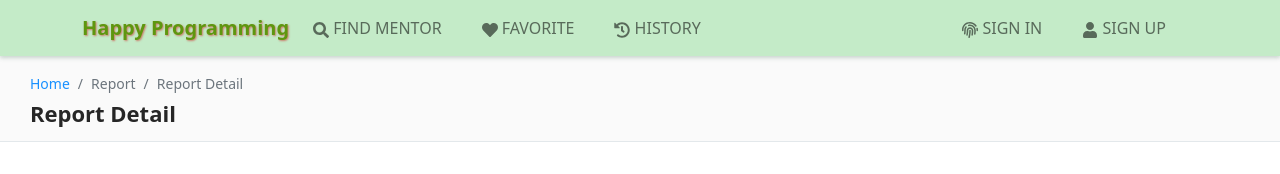
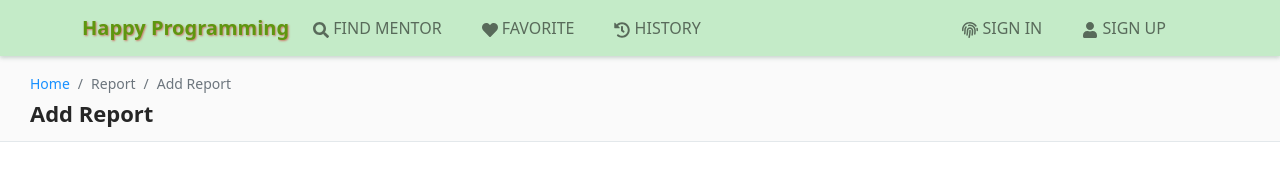
Before and after one commit to ThangBuii/Happy_Programming_Group5, a React (Create React App) app: page /report/add in a window 1280 px wide. Shown: the top 174 px of the page. Built offline with nearby package versions, Linux system fonts and the light colour scheme.

Commit message:
change report add titlr

```diff
--- a/src/pages/report-add/index.js
+++ b/src/pages/report-add/index.js
@@ -21,9 +21,9 @@ const ReportAdd = () => {
             >
               Report
             </span>
-            <span className={styles.bcPersonProfile}>Report Detail</span>
+            <span className={styles.bcPersonProfile}>Add Report</span>
           </div>
-          <h2>Report Detail</h2>
+          <h2>Add Report</h2>
         </div>
       </div>
       <div className={styles.containerWrapper}>
```
